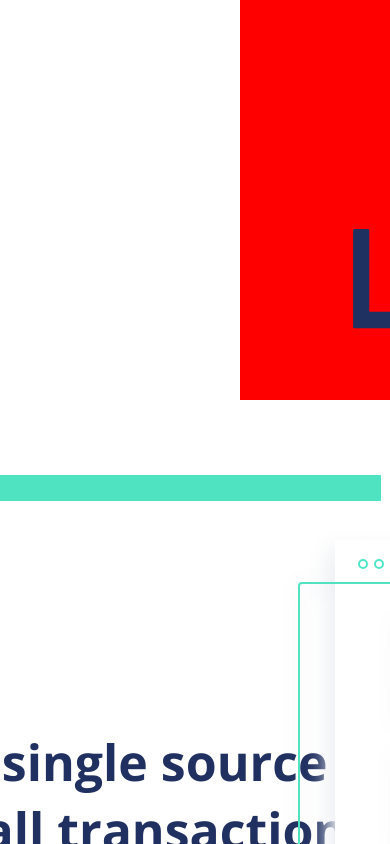
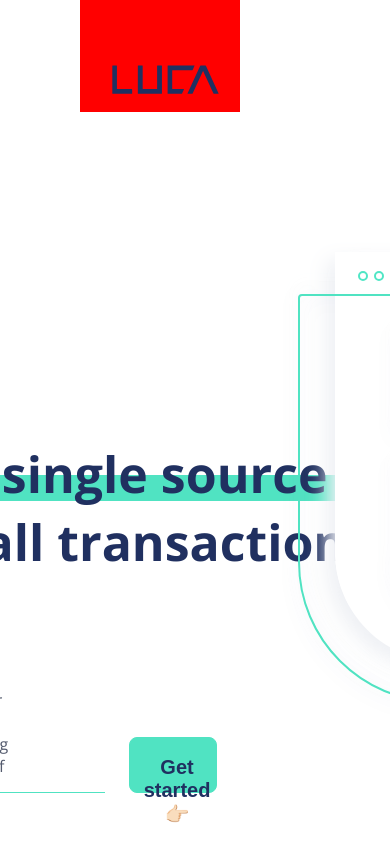
Before and after one commit to Lianakeys/LucaWebsite, a React (Create React App) app in the folder luca-website/: page / in a window 390 px wide. Shown: the top 844 px of the page. Built offline with nearby package versions, Linux system fonts and the light colour scheme.

Commit message:
trial 2 mobile responsive

```diff
--- a/luca-website/src/components/cssComponents/Navbar.css
+++ b/luca-website/src/components/cssComponents/Navbar.css
@@ -187,19 +187,18 @@
   }
   .navbar{
     display: none;
-    margin-left: -6rem;
   }
 
   .logo-for-phone {
     display: block;
-    height: 25rem;
-    width: 32rem;
+    height: 7rem;
+    width: 10rem;
     background-color: red;
-    margin-left: 15rem;
+    margin-left: 5rem;
   }
 
   .logo-image-phone {
-    height: 35rem;
+    height: 10rem;
   }
 
 }
```
